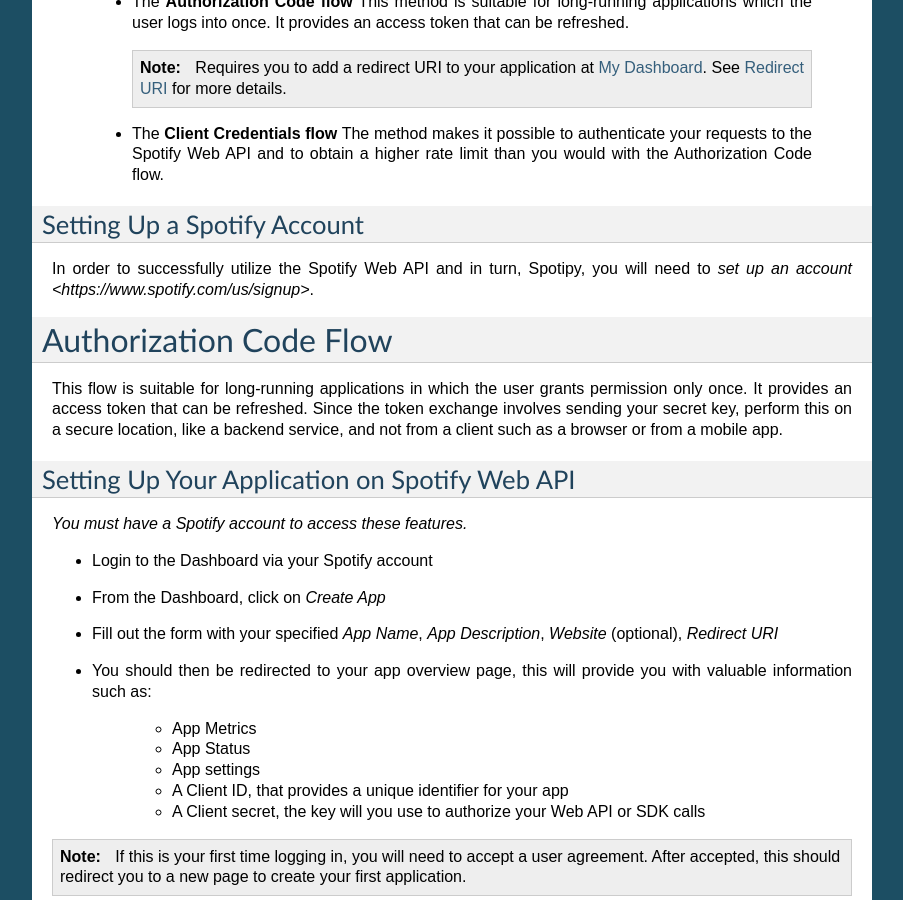
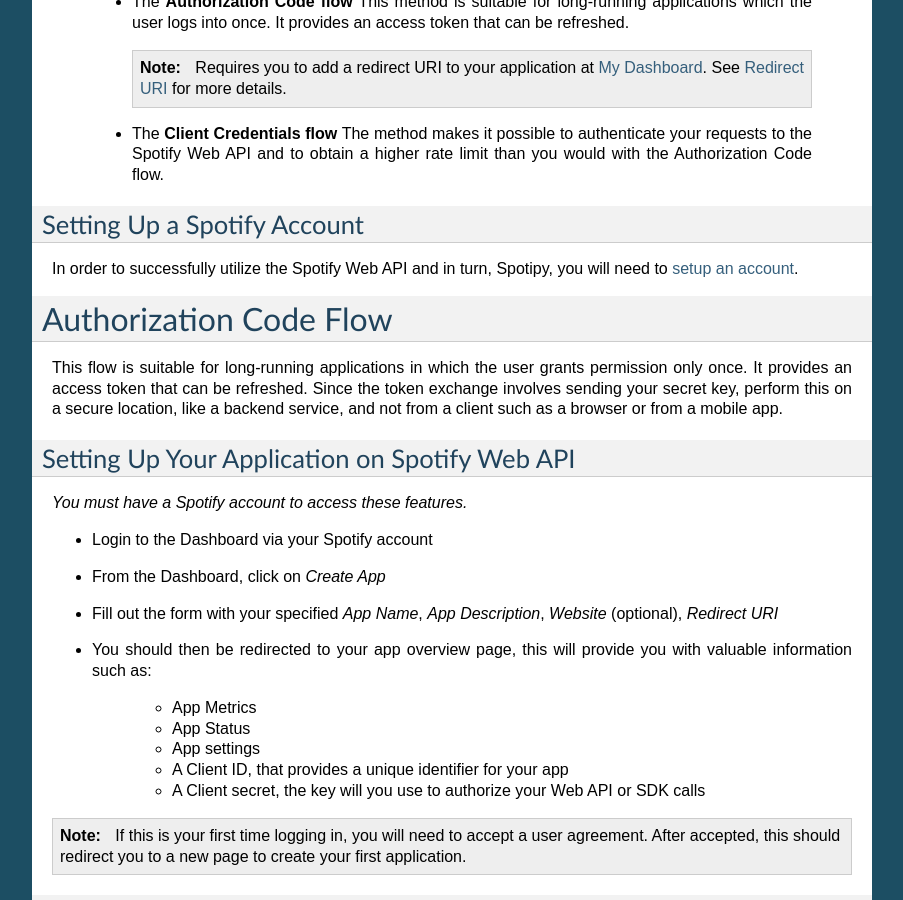
Before and after one commit to spotipy-dev/spotipy, a Sphinx documentation site: the page built from docs/index.rst, in a window 1280 px wide and 900 px high, scrolled down 1842 px. Shown: the whole window, without its empty margins (198-1101 px from the left). Built offline with Sphinx 7.4.7, drawn with Linux system fonts in a browser that asks for light colours.

Commit message:
Update index.rst

```diff
--- a/docs/index.rst
+++ b/docs/index.rst
@@ -106,7 +106,7 @@
 Setting Up a Spotify Account
 ----------------------------
 In order to successfully utilize the Spotify Web API and in turn, Spotipy, you will need
-to `set up an account <https://www.spotify.com/us/signup>`.
+to `setup an account <https://developer.spotify.com/dashboard/applications>`_.
 
 Authorization Code Flow
 =======================
```
